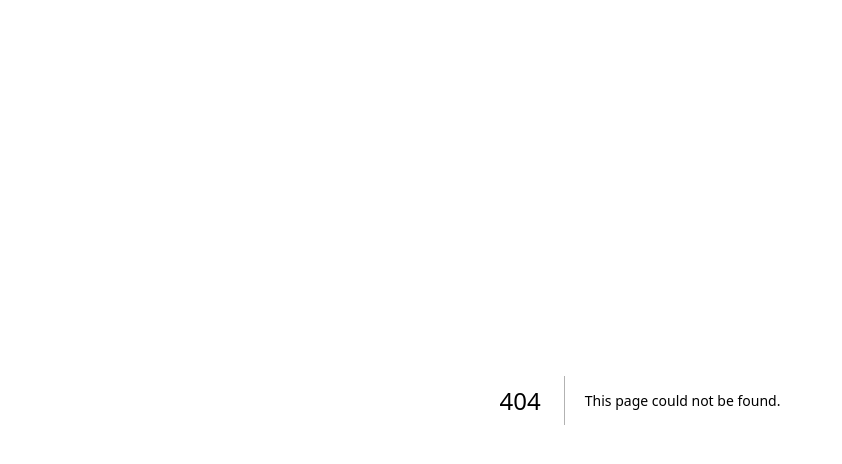
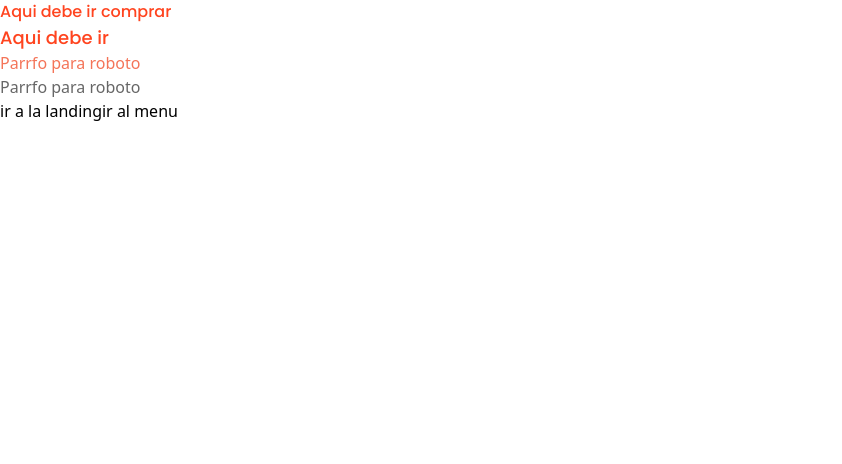
Before and after one commit to BonApp-etit/front, a Next.js app: page /menu/comprar in a window 1280 px wide. Before the commit this address had no page. Shown: the top 464 px of the page, without its empty margins (0-842 px from the left). Built offline with nearby package versions, Linux system fonts and the light colour scheme.

Commit message:
Add examples and configuration

```diff
--- a/src/pages/_app.js
+++ b/src/pages/_app.js
@@ -1,9 +1,15 @@
 import "@/styles/globals.css";
-import { Poppins } from "next/font/google";
+import { Poppins, Roboto } from "next/font/google";
 
 const poppins = Poppins({
   subsets: ["latin"],
   variable: "--font-poppins",
+  weight: "500",
+});
+
+const roboto = Roboto({
+  subsets: ["latin"],
+  variable: "--font-roboto",
   weight: "500",
 });
 
--- a/src/pages/_document.js
+++ b/src/pages/_document.jsx
@@ -2,7 +2,7 @@ import { Html, Head, Main, NextScript } from "next/document";
 
 export default function Document() {
   return (
-    <Html lang="en">
+    <Html lang="es">
       <Head />
       <body className="antialiased">
         <Main />
--- a/src/pages/index.js
+++ b/src/pages/index.js
@@ -1,17 +1,14 @@
-import Image from "next/image";
-import localFont from "next/font/local";
-
-const geistSans = localFont({
-  src: "./fonts/GeistVF.woff",
-  variable: "--font-geist-sans",
-  weight: "100 900",
-});
-const geistMono = localFont({
-  src: "./fonts/GeistMonoVF.woff",
-  variable: "--font-geist-mono",
-  weight: "100 900",
-});
-
 export default function Home() {
-  return;
+  return (
+    <>
+      <h1 className="font-poppins text- text-main">
+        Aqui debe ir la landing Page
+      </h1>
+      <h1 className="font-poppins text-[18px] text-main">
+        Aqui debe ir la landing Page
+      </h1>
+      <p className="font-roboto text-second">Parrfo para roboto</p>
+      <p className="font-roboto text-black/60">Parrfo para roboto</p>
+    </>
+  );
 }
--- /dev/null
+++ b/src/pages/menu/comprar/index.jsx
@@ -0,0 +1,15 @@
+import Link from "next/link";
+import Image from "next/image";
+
+export default function Menu() {
+  return (
+    <>
+      <h1 className="font-poppins text- text-main">Aqui debe ir comprar</h1>
+      <h1 className="font-poppins text-[18px] text-main">Aqui debe ir</h1>
+      <p className="font-roboto text-second">Parrfo para roboto</p>
+      <p className="font-roboto text-black/60">Parrfo para roboto</p>
+      <Link href="/">ir a la landing</Link>
+      <Link href="/menu">ir al menu</Link>
+    </>
+  );
+}
--- /dev/null
+++ b/src/pages/menu/index.jsx
@@ -0,0 +1,10 @@
+export default function Menu() {
+  return (
+    <>
+      <h1 className="font-poppins text- text-main">Aqui debe ir el menu</h1>
+      <h1 className="font-poppins text-[18px] text-main">Aqui debe ir</h1>
+      <p className="font-roboto text-second">Parrfo para roboto</p>
+      <p className="font-roboto text-black/60">Parrfo para roboto</p>
+    </>
+  );
+}
--- a/tailwind.config.js
+++ b/tailwind.config.js
@@ -8,8 +8,13 @@ module.exports = {
   theme: {
     extend: {
       fontFamily: {
-        sans: ["var(--font-poppins)"],
-        mono: ["var(--font-roboto-mono)"],
+        poppins: ["var(--font-poppins)"],
+        roboto: ["var(--font-roboto)"],
+      },
+      colors: {
+        main: "#FF441F",
+        second: "#F47458",
+        third: "#FFF6F4",
       },
     },
   },
```
Also changed, not shown: src/pages/login/index.jsx (added), src/pages/signup/index.jsx (added).
